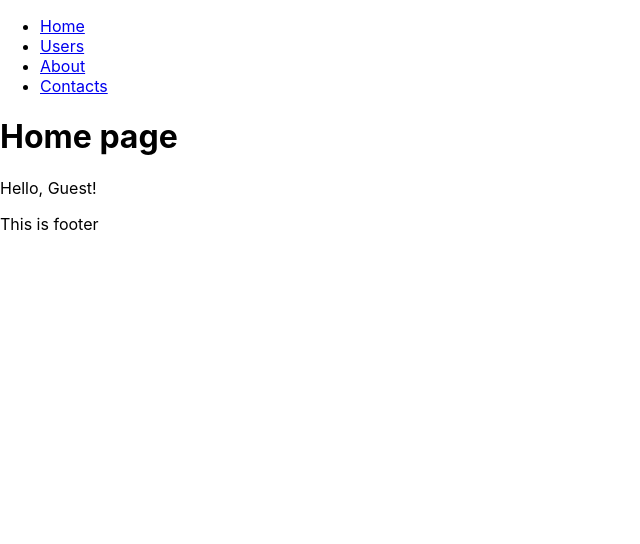
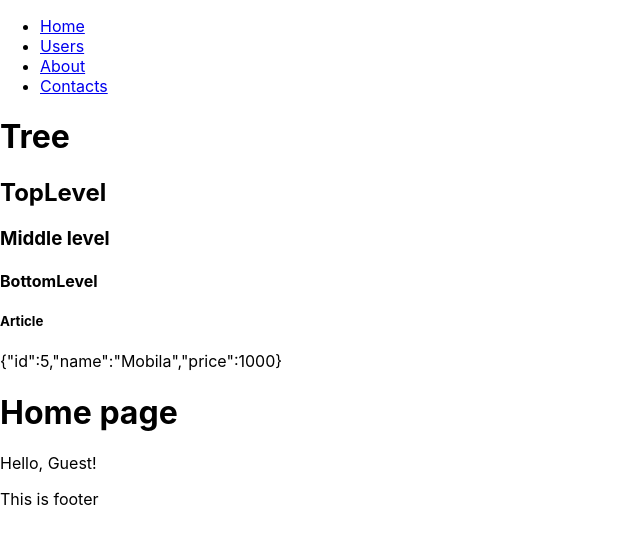
Before and after one commit to fc-fullstack-courses/react-lessons, a React (Create React App) app: page / in a window 1280 px wide. Shown: the top 544 px of the page, without its empty margins (0-640 px from the left). Built offline with nearby package versions, Linux system fonts and the light colour scheme.

Commit message:
Add context preparation components

```diff
--- a/src/App.js
+++ b/src/App.js
@@ -1,8 +1,9 @@
-import React from 'react';
+import React, { useState } from 'react';
 import { Switch, Route } from 'react-router-dom';
 import './App.css';
 import Footer from './components/Footer';
 import Header from './components/Header';
+import Tree from './components/Tree';
 import AboutPage from './pages/About';
 import ContactsPage from './pages/ContactsPage';
 import HomePage from './pages/HomePage';
@@ -11,9 +12,16 @@ import PostsPage from './pages/PostsPage';
 import UsersPage from './pages/UsersPage';
 
 function App() {
+  const [product, setProduct] = useState({
+    id: 5,
+    name: 'Mobila',
+    price: 1000,
+  });
+
   return (
     <>
       <Header />
+      <Tree product={product} />
       <Switch>
         <Route path="/" exact component={HomePage} />
         <Route path="/users" component={UsersPage} />
--- /dev/null
+++ b/src/components/Tree/BottomLevel/index.jsx
@@ -0,0 +1,13 @@
+import React from 'react';
+import SomeArticle from '../SomeArticle';
+
+const BottomLevel = (props) => {
+  return (
+    <div>
+      <h4>BottomLevel</h4>
+      <SomeArticle  product={props.product}/>
+    </div>
+  );
+};
+
+export default BottomLevel;
--- /dev/null
+++ b/src/components/Tree/MiddleLevel/index.jsx
@@ -0,0 +1,13 @@
+import React from 'react';
+import BottomLevel from '../BottomLevel';
+
+const MiddleLevel = (props) => {
+  return (
+    <div>
+      <h3>Middle level</h3>
+      <BottomLevel  product={props.product}/>
+    </div>
+  );
+};
+
+export default MiddleLevel;
--- /dev/null
+++ b/src/components/Tree/SomeArticle/index.jsx
@@ -0,0 +1,12 @@
+import React from 'react';
+
+const SomeArticle = ({ product }) => {
+  return (
+    <article>
+      <h5>Article</h5>
+      <div>{JSON.stringify(product)}</div>
+    </article>
+  );
+};
+
+export default SomeArticle;
--- /dev/null
+++ b/src/components/Tree/TopLevel/index.jsx
@@ -0,0 +1,13 @@
+import React from 'react';
+import MiddleLevel from '../MiddleLevel';
+
+const TopLevel = (props) => {
+  return (
+    <div>
+      <h2>TopLevel</h2>
+      <MiddleLevel  product={props.product} />
+    </div>
+  );
+};
+
+export default TopLevel;
--- /dev/null
+++ b/src/components/Tree/index.jsx
@@ -0,0 +1,13 @@
+import React from 'react';
+import TopLevel from './TopLevel';
+
+const Tree = (props) => {
+  return (
+    <div>
+      <h1>Tree</h1>
+      <TopLevel product={props.product} />
+    </div>
+  );
+};
+
+export default Tree;
```
